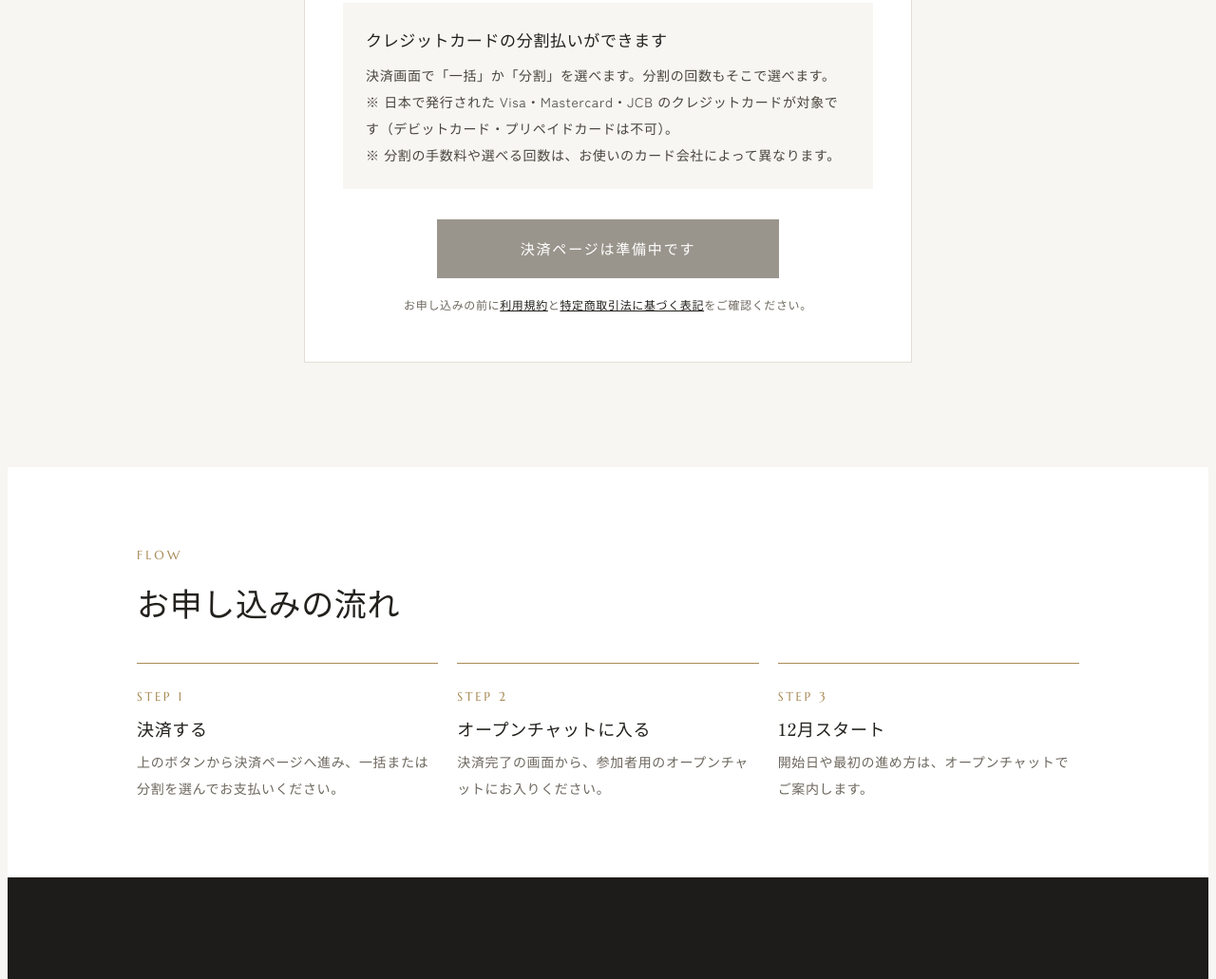
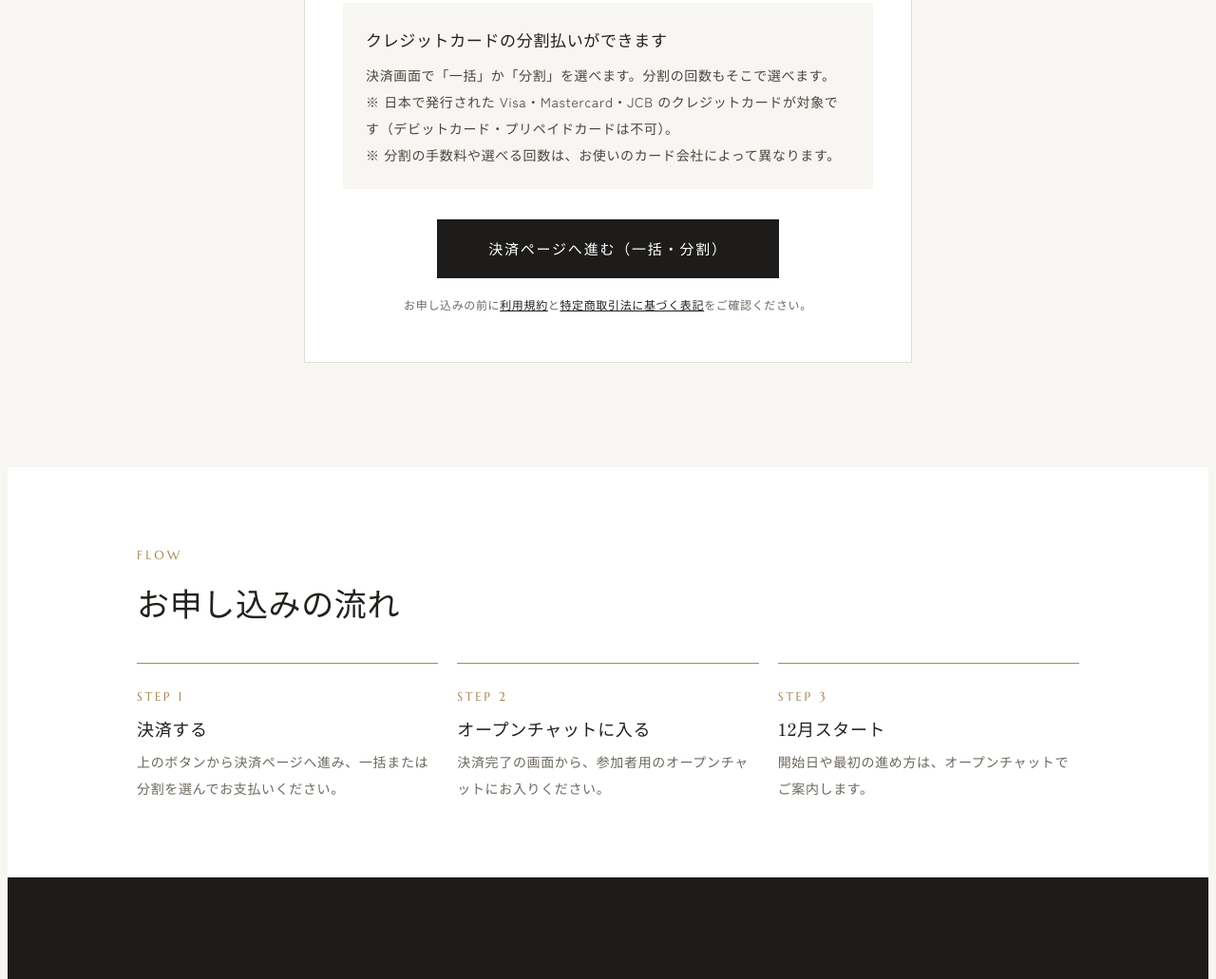
Before and after one commit to wclosetk8114-collab/business-bootcamp, a plain HTML site: page apply.html in a window 1280 px wide. Shown: the part 1749-2780 px from the top of the page at 95% size. Drawn offline with Linux system fonts and the light colour scheme.

Commit message:
決済リンク（結び Stripe）を接続

```diff
--- a/apply.html
+++ b/apply.html
@@ -97,7 +97,7 @@
 
 <script>
 // Stripe の決済リンク（結び）。決まったらここに入れる
-const STRIPE_LINK = "";
+const STRIPE_LINK = "https://buy.stripe.com/6oU4gzeBNbOx2x8gM46g80R";
 const pay = document.getElementById('pay');
 if (STRIPE_LINK) { pay.href = STRIPE_LINK; pay.removeAttribute('aria-disabled'); pay.textContent = '決済ページへ進む（一括・分割）'; }
 </script>
```
